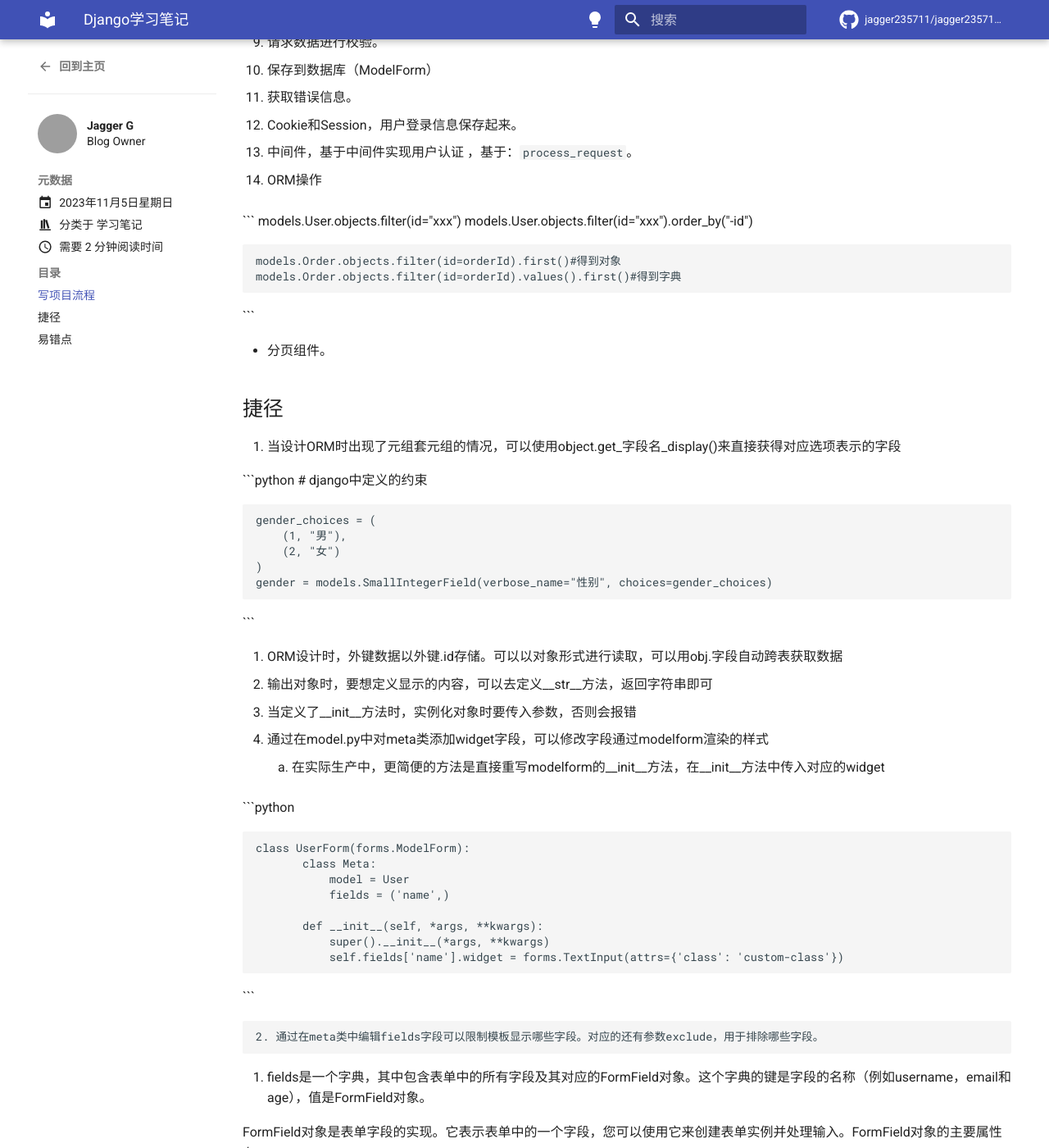
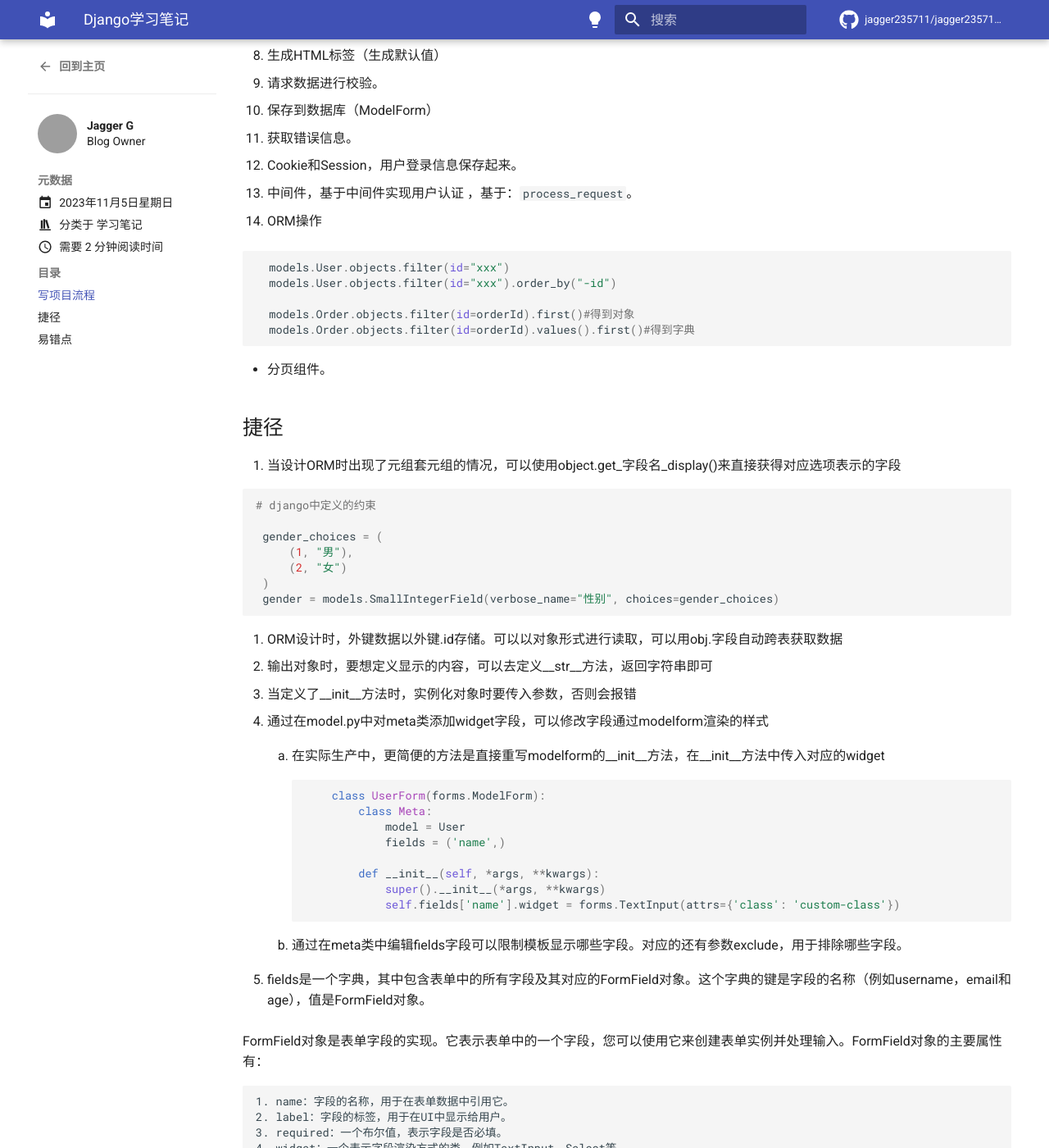
Before and after one commit to jagger235711/jagger235711.github.io, an MkDocs documentation site: the page built from docs/blog/posts/django学习笔记.md, in a window 1280 px wide and 1400 px high, scrolled down 801 px. Shown: the whole window at 82% size. Built offline with MkDocs 1.6.1 and Material for MkDocs 9.7.7, drawn with Linux system fonts in a browser that asks for light colours; comment, search, counter and statistics services are not loaded; some of the changed text lies outside the part shown; grey boxes are pictures that could not be loaded.

Commit message:
添加代码高亮

````diff
--- a/docs/blog/posts/django学习笔记.md
+++ b/docs/blog/posts/django学习笔记.md
@@ -49,7 +49,7 @@ comments: true
 
 - ORM操作
 
-  ```
+  ```py
     models.User.objects.filter(id="xxx")
     models.User.objects.filter(id="xxx").order_by("-id")
 
@@ -64,6 +64,8 @@ comments: true
 1. 当设计ORM时出现了元组套元组的情况，可以使用object.get_字段名_display()来直接获得对应选项表示的字段
 
    ```python
+
+
    # django中定义的约束
 
     gender_choices = (
@@ -81,18 +83,18 @@ comments: true
 5. 通过在model.py中对meta类添加widget字段，可以修改字段通过modelform渲染的样式
     1. 在实际生产中，更简便的方法是直接重写modelform的__init__方法，在__init__方法中传入对应的widget
 
-   ```python
+        ```py
 
-    class UserForm(forms.ModelForm):
-           class Meta:
-               model = User
-               fields = ('name',)
+            class UserForm(forms.ModelForm):
+                class Meta:
+                    model = User
+                    fields = ('name',)
 
-           def __init__(self, *args, **kwargs):
-               super().__init__(*args, **kwargs)
-               self.fields['name'].widget = forms.TextInput(attrs={'class': 'custom-class'})
+                def __init__(self, *args, **kwargs):
+                    super().__init__(*args, **kwargs)
+                    self.fields['name'].widget = forms.TextInput(attrs={'class': 'custom-class'})
 
-   ```
+        ```
 
     2. 通过在meta类中编辑fields字段可以限制模板显示哪些字段。对应的还有参数exclude，用于排除哪些字段。
 
--- a/mkdocs.yml
+++ b/mkdocs.yml
@@ -75,6 +75,11 @@ markdown_extensions:
       custom_checkbox: true
   - pymdownx.arithmatex:
       generic: true
+  - pymdownx.highlight:
+      anchor_linenums: true
+  - pymdownx.inlinehilite
+  - pymdownx.snippets
+  - pymdownx.superfences
 
 extra_javascript:
   - javascripts/mathjax.js
````
Also changed, not shown: other parts of docs/blog/posts/django学习笔记.md (+1 -1 lines), docs/blog/posts/drf.md (+4 -2 lines).
